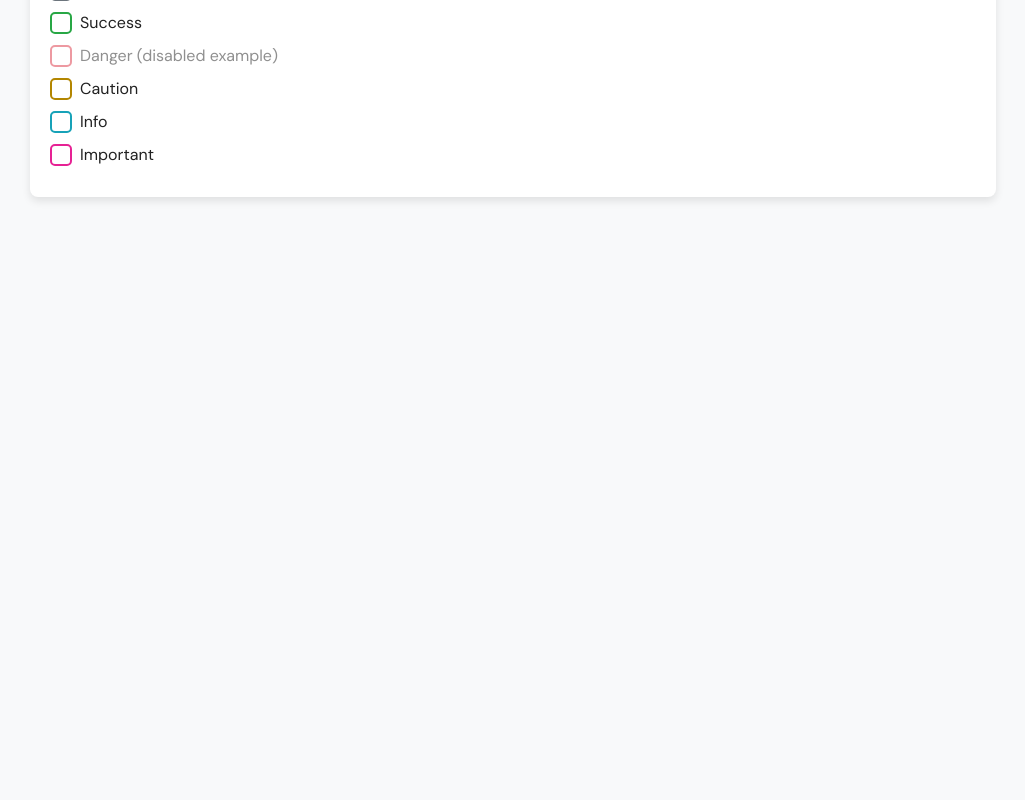
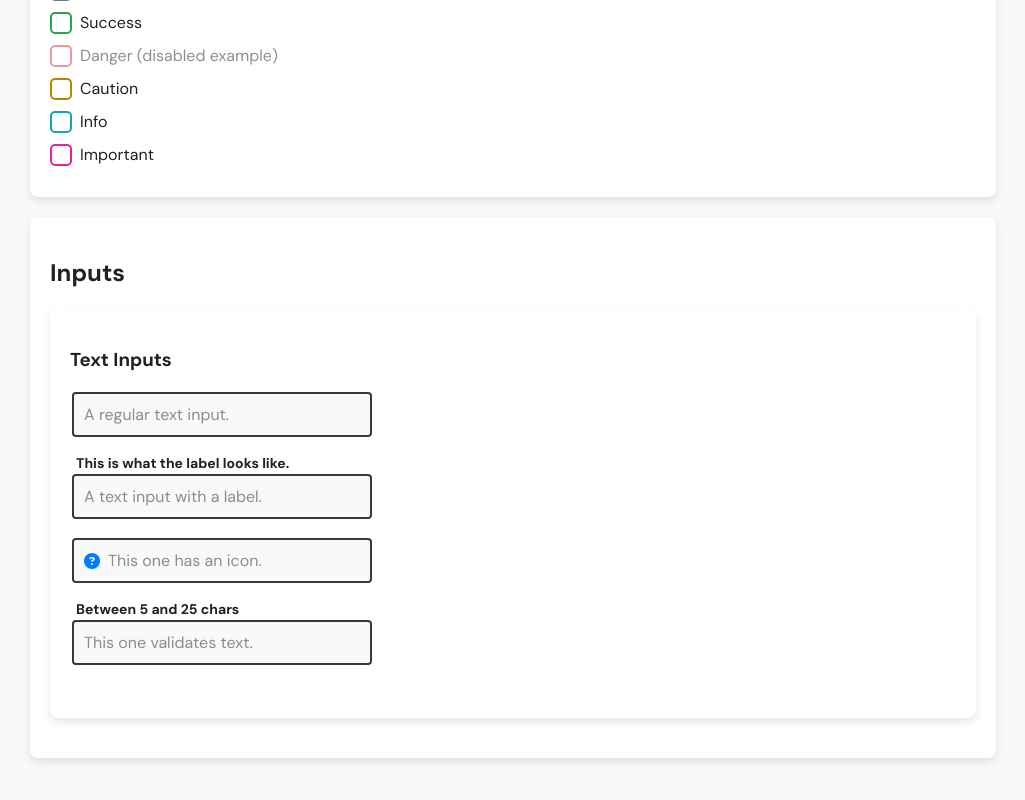
Before and after one commit to mtwlz/makue, a React (Create React App) app: page / in a window 1280 px wide. Shown: the part 1572-2372 px from the top of the page, without its empty margins (127-1152 px from the left). Before the commit the page ends 1851 px from the top, so only its background shows below. Built offline with nearby package versions, Linux system fonts and the light colour scheme.

Commit message:
Added Text Input

```diff
--- a/src/App.js
+++ b/src/App.js
@@ -14,6 +14,7 @@ import { useToastContext } from './contexts/ToastContext';
 import ToastContainer from './components/ToastContainer';
 import Icon from './components/Icon';
 import Checkbox from './components/Checkbox';
+import TextInput from './components/TextInput';
 
 const messages = [
   {
@@ -124,7 +125,12 @@ function App() {
   const [buttonState, setButtonState] = useState('None');
   const buttonClick = (context) => setButtonState(context);
 
-  // Checkbox test function
+  // Text input test function
+  const [textInputValue1, setTextInputValue1] = useState('');
+  const [textInputValue2, setTextInputValue2] = useState('');
+  const [textInputValue3, setTextInputValue3] = useState('');
+  const [textInputValue4, setTextInputValue4] = useState('');
+  const [textInputValue5, setTextInputValue5] = useState('');
 
   return (
     <div className={`app ${darkMode ? 'dark' : ''}`}>
@@ -283,6 +289,42 @@ function App() {
             context="important"
           />
         </Card>
+        <Card>
+          <h2>Inputs</h2>
+          <Card>
+            <h3>Text Inputs</h3>
+            <TextInput
+              value={textInputValue1}
+              onChange={setTextInputValue1}
+              placeholder="A regular text input."
+              context="primary"
+            />
+            <TextInput
+              value={textInputValue2}
+              onChange={setTextInputValue2}
+              placeholder="A text input with a label."
+              context="primary"
+              label="This is what the label looks like."
+            />
+            <TextInput
+              value={textInputValue3}
+              onChange={setTextInputValue3}
+              placeholder="This one has an icon."
+
+              icon="question-circle"
+            />
+            <TextInput
+              value={textInputValue4}
+              onChange={setTextInputValue4}
+              placeholder="This one validates text."
+              context="primary"
+              label="Between 5 and 25 chars"
+              error={textInputValue4 !== '' && (textInputValue4.length > 25 || textInputValue4.length <= 4)}
+              success={textInputValue4.length > 4}
+              validText="Some error or success message."
+            />
+          </Card>
+        </Card>
         <br /><br />
         <Modal />
         <ToastContainer />
--- a/src/components/Checkbox.js
+++ b/src/components/Checkbox.js
@@ -33,6 +33,7 @@ Checkbox.propTypes = {
   onChange: PropTypes.func.isRequired,
   label: PropTypes.string,
   context: PropTypes.oneOf(['primary', 'secondary', 'success', 'danger', 'caution', 'info', 'important']),
+  disabled: PropTypes.bool,
 };
 
 export default Checkbox;
--- a/src/components/Icon.js
+++ b/src/components/Icon.js
@@ -1,6 +1,7 @@
 // Make an Icon component that takes a context prop and renders a icon from FontAwesome.
 import React, { useEffect } from 'react';
 import { ThemeContext } from '../contexts/ThemeContext';
+import '../styles/icon.css';
 import PropTypes from 'prop-types';
 
 const Icon = (props) => {
@@ -13,7 +14,7 @@ const Icon = (props) => {
         let newClasses = ['fa'];
 
         // Does classes contain the icon?
-        newClasses.push(`fa-${icon}`);
+        newClasses.push(`fa-${icon} icon`);
 
         // The basic animations
         if (spin) newClasses.push('fa-spin');
@@ -22,6 +23,8 @@ const Icon = (props) => {
         if (bounce) newClasses.push('fa-bounce');
         if (flip) newClasses.push('fa-flip');
         if (shake) newClasses.push('fa-shake');
+        if (darkMode) newClasses.push('dark');
+        if (context) newClasses.push(context);
 
         // Anything else really, allows for animation utilities.
         if (custom) newClasses.push(custom);
@@ -33,10 +36,7 @@ const Icon = (props) => {
     return (
         <i
             className={classes.join(' ')}
-            aria-label={`${icon} icon`}
-            style={{
-                color: context ? `var(--${context})` : `var(--text${darkMode ? '-dark' : ''})`,
-            }}
+            aria-label={`${icon} ${context ? context : ''} ${darkMode ? 'dark' : ''} icon`}
         />
     );
 };
--- /dev/null
+++ b/src/components/TextInput.js
@@ -0,0 +1,62 @@
+import React from 'react';
+import PropTypes from 'prop-types';
+import '../styles/textinput.css';
+import { ThemeContext } from '../contexts/ThemeContext';
+import Icon from './Icon';
+
+const TextInput = ({ value, onChange, placeholder, context, disabled, success, error, label, icon, validText }) => {
+  const { darkMode } = React.useContext(ThemeContext);
+  const [iconContext, setIconContext] = React.useState(undefined);
+
+  React.useEffect(() => {
+    if (success && error) {
+      console.warn('TextInput component received both success and error props. Please provide only one.');
+    }
+
+    if (error) {
+        setIconContext('danger');
+    } else if (success) {
+      setIconContext('success');
+    } else if (context) {
+        setIconContext(context);
+    } else {
+        setIconContext(undefined);
+    }
+
+  }, [success, error, context]);
+
+  return (
+    <label className={`text-input-container ${context ? context : ''} ${darkMode ? 'dark' : ''} ${disabled ? 'disabled' : ''}`}>
+        {label && (<span className='text-input-label'>{label}</span>)}
+        <div className='text-input-inner-container'>
+            {icon && <Icon icon={icon} context={iconContext} />}
+            <input
+                type="text"
+                value={value}
+                onChange={(e) => onChange(e.target.value)}
+                placeholder={placeholder}
+                className={`text-input ${context ? context : ''} ${darkMode ? 'dark' : ''} ${success ? 'success' : ''} ${error ? 'error' : ''} ${icon ? 'with-icon' : ''}`}
+                disabled={disabled}
+            />
+        </div>
+        {validText && (
+            <span className={`text-input-valid-text ${success ? 'success' : ''} ${error ? 'error' : ''}`}>{validText}</span>
+        )}
+    </label>
+  );
+};
+
+TextInput.propTypes = {
+  value: PropTypes.string.isRequired,
+  onChange: PropTypes.func.isRequired,
+  placeholder: PropTypes.string,
+  context: PropTypes.oneOf(['primary', 'secondary', 'success', 'danger', 'caution', 'info', 'important']),
+  disabled: PropTypes.bool,
+};
+
+TextInput.defaultProps = {
+  context: 'primary',
+  disabled: false,
+};
+
+export default TextInput;
--- /dev/null
+++ b/src/styles/icon.css
@@ -0,0 +1,67 @@
+/* icon.css */
+@import './themes.css';
+
+.icon {
+    color: var(--text);
+}
+
+.icon.dark {
+    color: var(--text-dark);
+}
+
+.icon.primary {
+    color: var(--primary);
+}
+
+.icon.success {
+    color: var(--success);
+}
+
+.icon.danger {
+    color: var(--danger);
+}
+
+.icon.secondary {
+    color: var(--secondary);
+}
+
+.icon.caution {
+    color: var(--caution);
+}
+
+.icon.info {
+    color: var(--info);
+}
+
+.icon.important {
+    color: var(--important);
+}
+
+/* Dark context */
+.icon.dark.primary {
+    color: var(--primary-dark);
+}
+
+.icon.dark.success {
+    color: var(--success-dark);
+}
+
+.icon.dark.danger {
+    color: var(--danger-dark);
+}
+
+.icon.dark.secondary {
+    color: var(--secondary-dark);
+}
+
+.icon.dark.caution {
+    color: var(--caution-dark);
+}
+
+.icon.dark.info {
+    color: var(--info-dark);
+}
+
+.icon.dark.important {
+    color: var(--important-dark);
+}
--- /dev/null
+++ b/src/styles/textinput.css
@@ -0,0 +1,143 @@
+@import './themes.css';
+
+.text-input-container {
+    display: flex;
+    width: 300px;
+    flex-direction: column;
+    margin-bottom: 15px;
+}
+
+.text-input {
+    width: 100%;
+    padding: 10px;
+    margin: 2px;
+    box-sizing: border-box;
+    border: 2px solid var(--object-background-dark);
+    border-radius: 4px;
+    font-size: 16px;
+    background-color: var(--background);
+    transition: border-color 0.3s, background-color 0.3s, color 0.3s;
+}
+
+.text-input-label {
+    font-size: 14px;
+    font-weight: 700;
+    color: var(--text);
+    margin-left: 6px;
+    width: 90%;
+    flex-wrap: wrap;
+    user-select: none;
+}
+
+.text-input-container.dark > .text-input-label {
+    color: var(--text-dark);
+}
+
+.text-input-inner-container {
+    position: relative;
+}
+
+.text-input-inner-container > i {
+    position: absolute;
+    margin-left: 2px;
+    top: 50%;
+    left: 12px;
+    font-size: 16px;
+    transform: translateY(-50%);
+    color: var(--text);
+}
+
+.text-input.with-icon {
+    padding-left: 34px;
+}
+
+.text-input:focus,
+.text-input.primary:focus {
+    outline: none;
+    border-color: var(--primary);
+}
+
+.text-input.success:focus {
+    border-color: var(--success);
+}
+
+.text-input.danger:focus {
+    border-color: var(--danger);
+}
+
+.text-input.secondary:focus {
+    border-color: var(--secondary);
+}
+
+.text-input.caution:focus {
+    border-color: var(--caution);
+}
+
+.text-input.info:focus {
+    border-color: var(--info);
+}
+
+.text-input.important:focus {
+    border-color: var(--important);
+}
+
+.text-input.success {
+    border-color: var(--success) !important;
+}
+
+.text-input.error {
+    border-color: var(--danger) !important;
+    color: var(--danger) !important;
+}
+
+.text-input::placeholder {
+    color: var(--text);
+    opacity: 0.5;
+}
+
+.text-input-container.dark .text-input::placeholder {
+    color: var(--text-dark);
+}
+
+.text-input.dark {
+    background-color: var(--background-dark);
+    color: var(--text-dark);
+    border-color: var(--object-background-dark);
+}
+
+.text-input.dark::placeholder {
+    color: var(--secondary-dark);
+}
+
+.text-input:disabled {
+    background-color: var(--object-background);
+    color: var(--secondary);
+    border-color: var(--secondary);
+    cursor: not-allowed;
+}
+
+.text-input.dark:disabled {
+    background-color: var(--object-background-dark);
+    color: var(--secondary-dark);
+    border-color: var(--secondary-dark);
+}
+
+.text-input-valid-text {
+    font-size: 12px;
+    margin-left: 6px;
+    margin-top: 0px;
+    font-weight: 500;
+    opacity: 0;
+    color: transparent;
+    transition: opacity 0.3s, color 0.3s;
+}
+
+.text-input-valid-text.success {
+    color: var(--success);
+    opacity: 1;
+}
+
+.text-input-valid-text.error {
+    color: var(--danger);
+    opacity: 1;
+}
```
